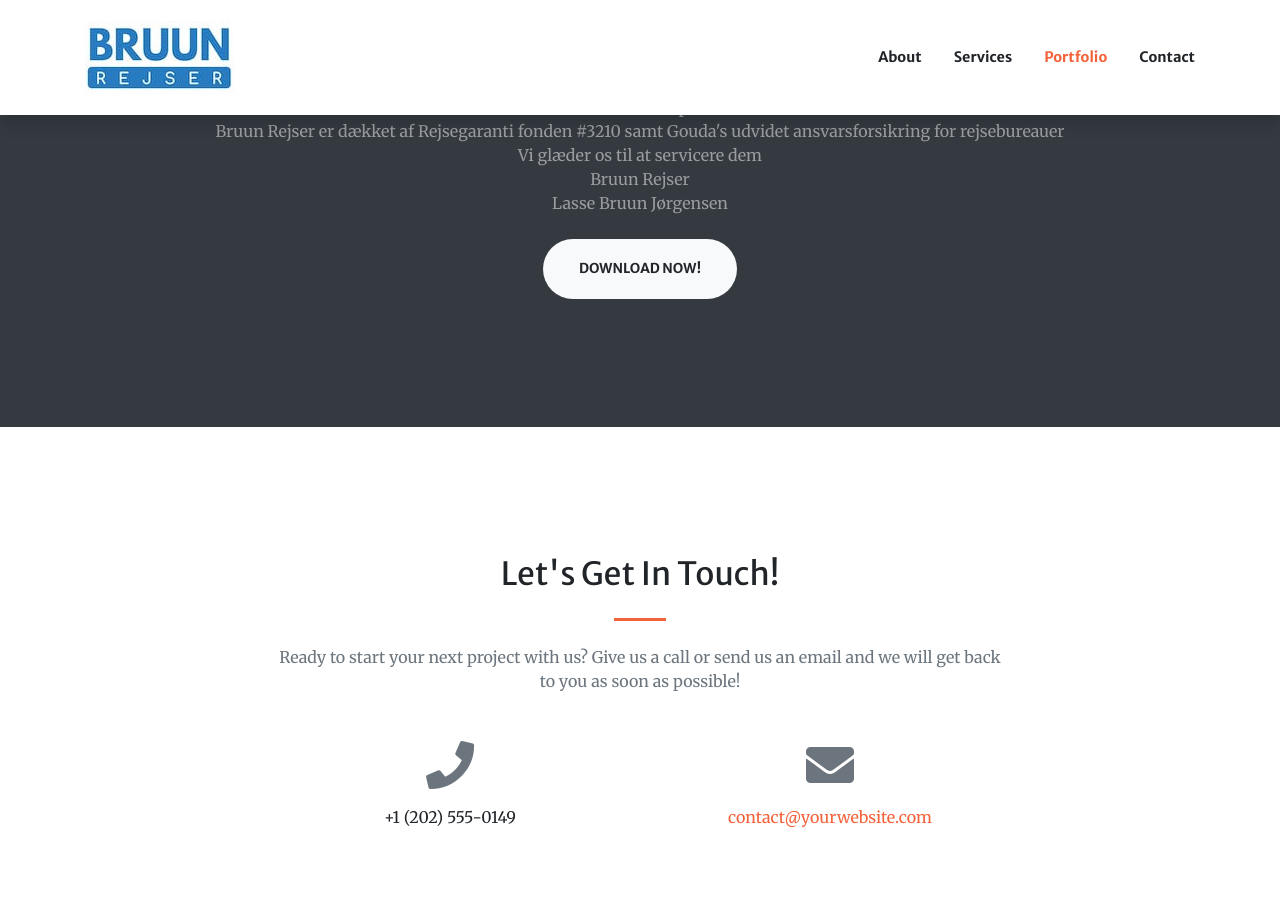
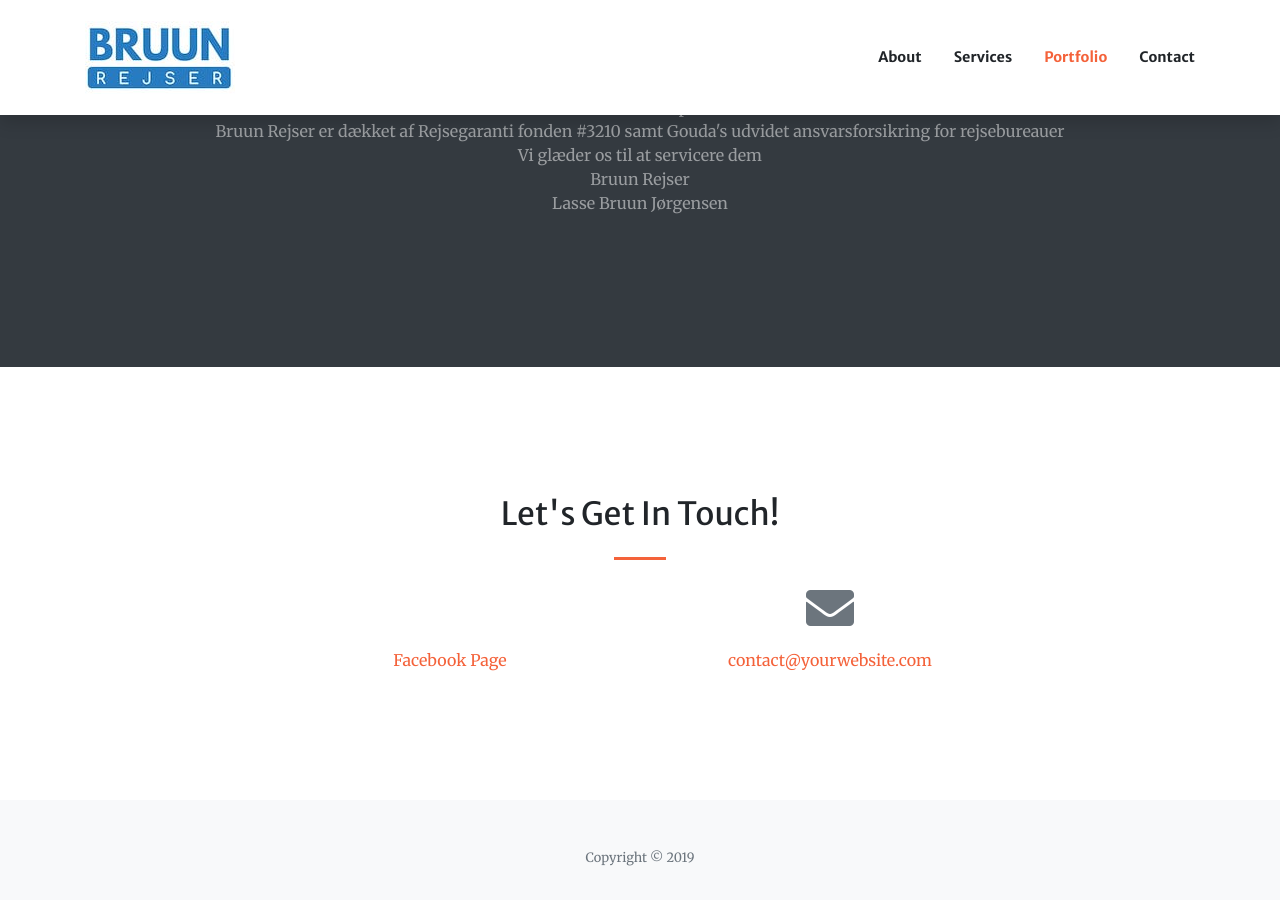
Before and after one commit to arpan45/test.github.io, a Jekyll site: the page theme1/index.html, which Jekyll copies as it is, in a window 1280 px wide and 900 px high, scrolled down 2614 px. Built offline with Jekyll 4.4.1, drawn with Linux system fonts in a browser that asks for light colours; some of the changed text lies outside the part shown.

Commit message:
Update index.html

```diff
--- a/theme1/index.html
+++ b/theme1/index.html
@@ -217,16 +217,13 @@ Vi holder næsten aldrig lukket, så De kan altid får fat i os, også uden for
       <br>
       Bruun Rejser er dækket af Rejsegaranti fonden #3210 samt Gouda's udvidet ansvarsforsikring for rejsebureauer
 <br>
-
 Vi glæder os til at servicere dem
-
 <br>
 Bruun Rejser
 <br>
 Lasse Bruun Jørgensen
     </p>
-
-      <a class="btn btn-light btn-xl" href="https://startbootstrap.com/themes/creative/">Download Now!</a>
+  <!--  <a class="btn btn-light btn-xl" href="https://startbootstrap.com/themes/creative/">Download Now!</a>-->
     </div>
   </section>
   <!-- Contact Section -->
@@ -236,13 +233,13 @@ Lasse Bruun Jørgensen
         <div class="col-lg-8 text-center">
           <h2 class="mt-0">Let's Get In Touch!</h2>
           <hr class="divider my-4">
-          <p class="text-muted mb-5">Ready to start your next project with us? Give us a call or send us an email and we will get back to you as soon as possible!</p>
+        <!--  <p class="text-muted mb-5">Ready to start your next project with us? Give us a call or send us an email and we will get back to you as soon as possible!</p>-->
         </div>
       </div>
       <div class="row">
         <div class="col-lg-4 ml-auto text-center mb-5 mb-lg-0">
-          <i class="fas fa-phone fa-3x mb-3 text-muted"></i>
-          <div>+1 (202) 555-0149</div>
+          <i class="fas fa-facebook fa-3x mb-3 text-muted"></i>
+          <div><a href="https://www.facebook.com/pages/category/Tour-Agency/Bruun-Rejser-111297883614839/">Facebook Page</a></div>
         </div>
         <div class="col-lg-4 mr-auto text-center">
           <i class="fas fa-envelope fa-3x mb-3 text-muted"></i>
@@ -256,7 +253,7 @@ Lasse Bruun Jørgensen
   <!-- Footer -->
   <footer class="bg-light py-5">
     <div class="container">
-      <div class="small text-center text-muted">Copyright &copy; 2019 - Start Bootstrap</div>
+      <div class="small text-center text-muted">Copyright &copy; 2019</div>
     </div>
   </footer>
 
```
